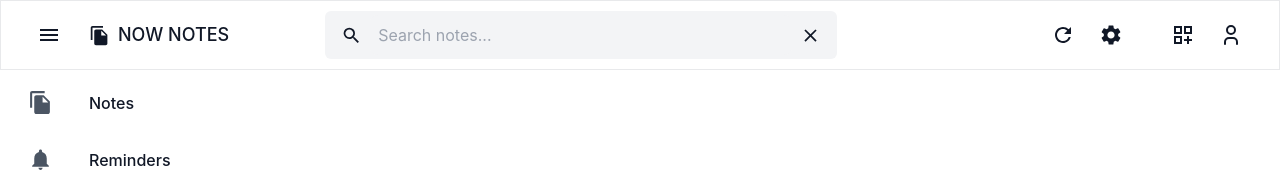
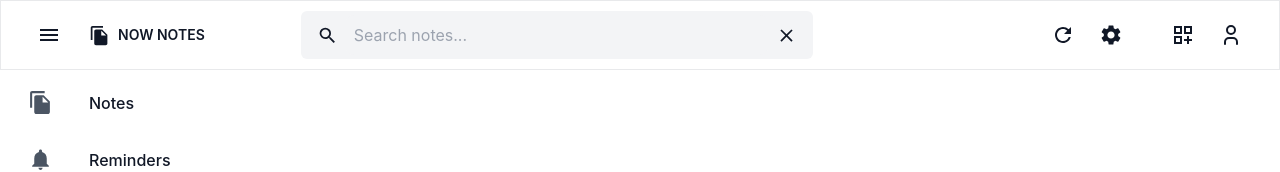
Before and after one commit to AT0M1CK/Now-Notes-Firebase, a React (Vite) app in the folder now-notes-firebase/: page / in a window 1280 px wide. Shown: the top 172 px of the page. Built offline with nearby package versions, Linux system fonts and the light colour scheme.

Commit message:
refactor: fix main heading size on the header component

```diff
--- a/now-notes-firebase/src/components/Header.tsx
+++ b/now-notes-firebase/src/components/Header.tsx
@@ -23,7 +23,7 @@ const Header = () => {
             <div className="flex gap-20 items-center ">
               <div className="flex flex-row">
                 <Button
-                  customCssProps=" text-gray-600 right-2.5 bottom-1"
+                  customCssProps=" text-gray-600  right-2.5 bottom-1"
                   type="button"
                   colorScheme="white"
                   radius="full"
@@ -34,7 +34,7 @@ const Header = () => {
                   icon={<MdMenu size={24} />}
                 ></Button>
                 <Button
-                  customCssProps=" text-gray-800 text-base right-2.5 bottom-1"
+                  customCssProps=" text-gray-800 text-sm font-semibold right-2.5 bottom-1"
                   type="button"
                   colorScheme="white"
                   radius="full"
```
